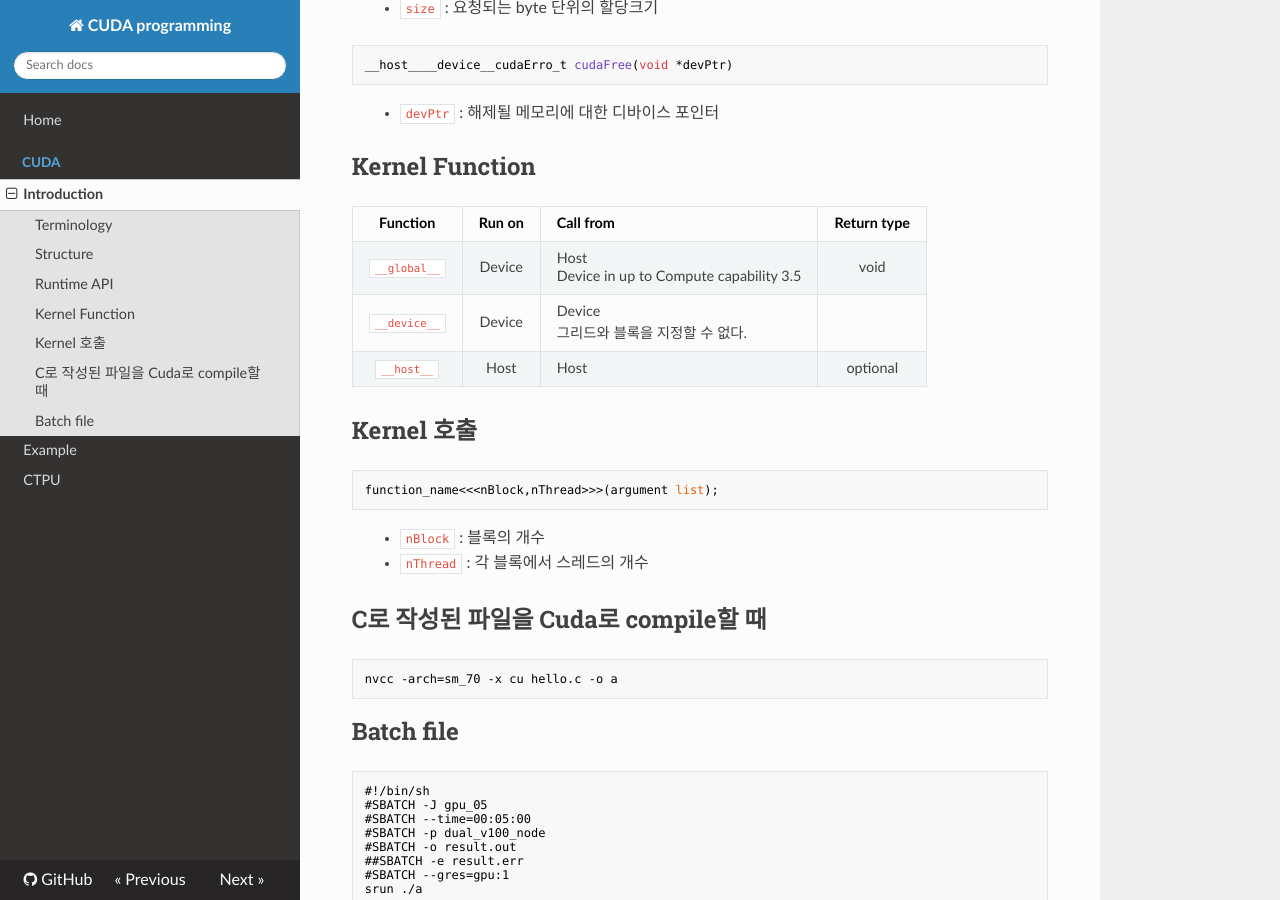
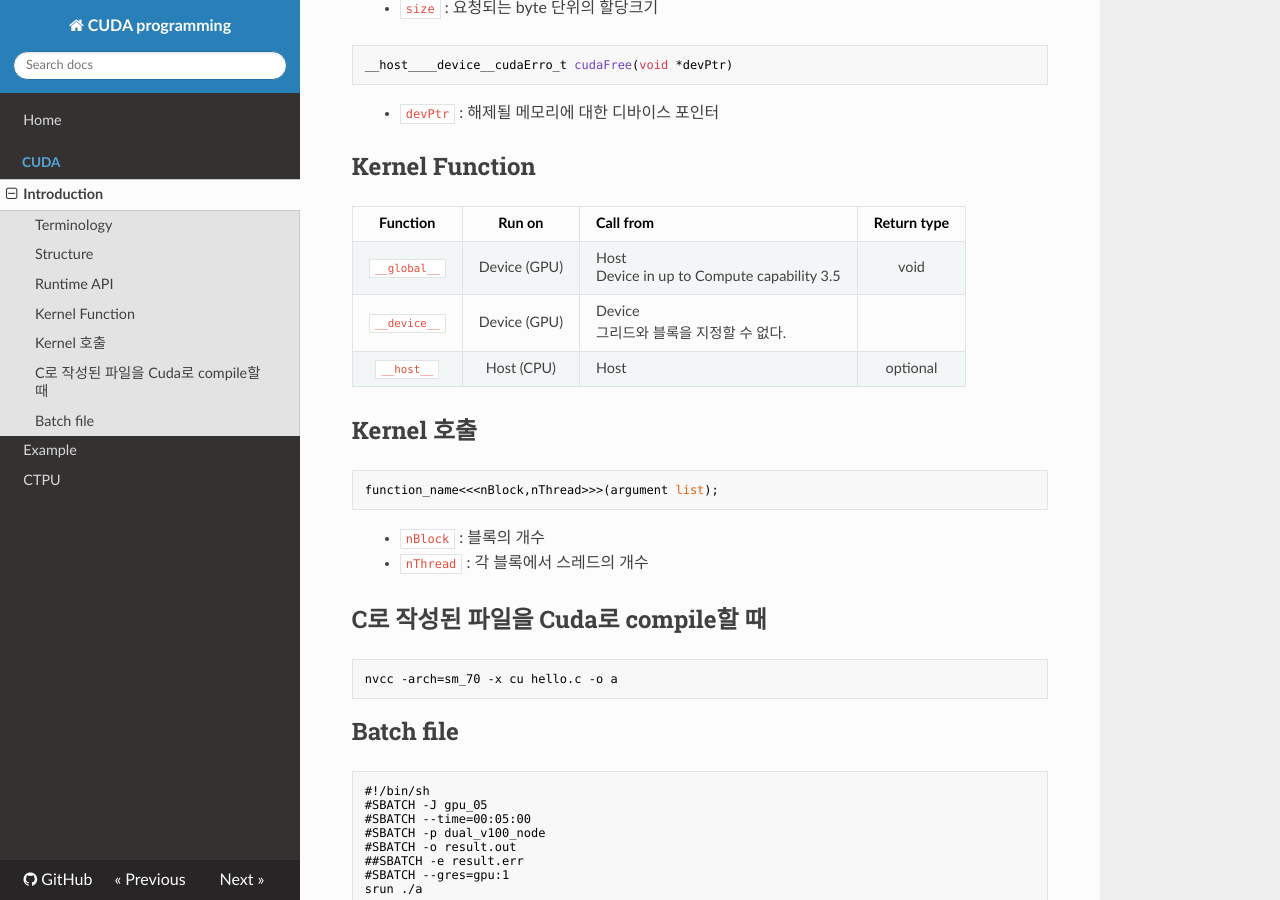
Before and after one commit to WonyoungCho/CUDA, an MkDocs documentation site: the page built from docs/CUDA_int.md, in a window 1280 px wide and 900 px high, scrolled down 976 px. Built offline with MkDocs 1.6.1, drawn with Linux system fonts in a browser that asks for light colours; nearby versions of some CDN libraries; old or Windows-style settings are respelled for this version of MkDocs.

Commit message:
Update CUDA_int.md

````diff
--- a/docs/CUDA_int.md
+++ b/docs/CUDA_int.md
@@ -39,9 +39,9 @@ __host____device__cudaErro_t cudaFree(void *devPtr)
 ## Kernel Function
 Function | Run on | Call from| Return type
 :-:|:-:|:-|:-:
-`__global__` | Device | Host <br> Device in up to Compute capability 3.5 | void
-`__device__` | Device | Device <br> 그리드와 블록을 지정할 수 없다. |
-`__host__` | Host | Host | optional
+`__global__` | Device (GPU) | Host <br> Device in up to Compute capability 3.5 | void
+`__device__` | Device (GPU) | Device <br> 그리드와 블록을 지정할 수 없다. |
+`__host__` | Host (CPU) | Host | optional
 
 ## Kernel 호출
 ```c
````
